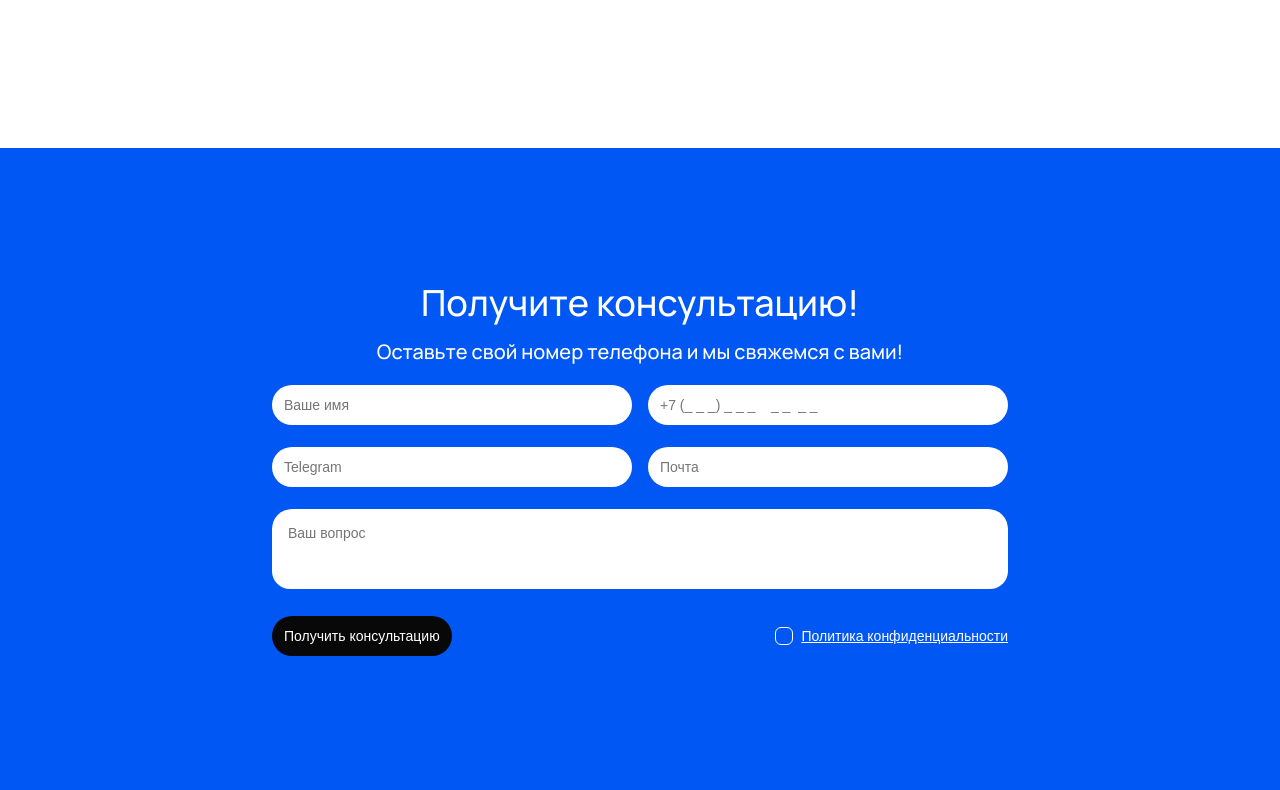
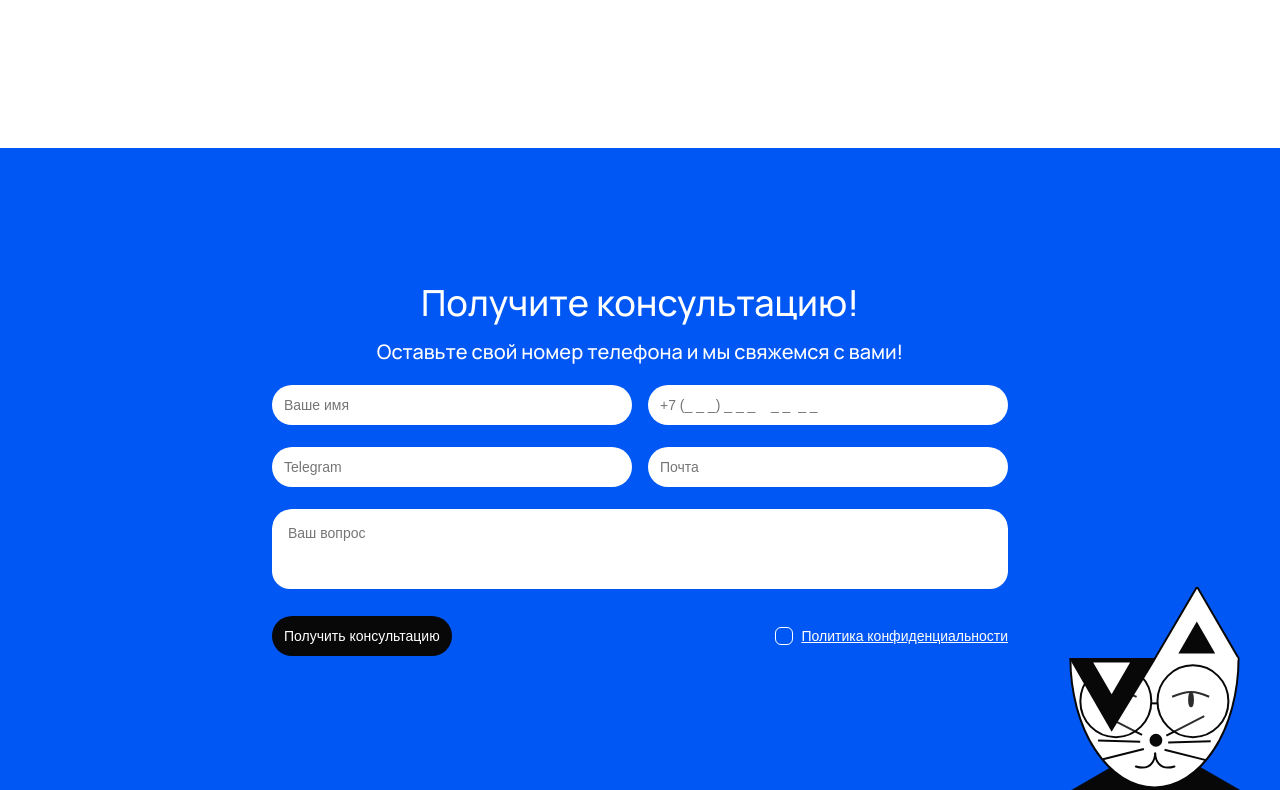
Before and after one commit to Avstudio-sys/portfolio_av_front, a Next.js app: page / in a window 1280 px wide. Shown: the part 2985-3775 px from the top of the page. Built offline with nearby package versions, Linux system fonts and the light colour scheme.

Commit message:
add cat contact block

```diff
--- a/src/app/page.tsx
+++ b/src/app/page.tsx
@@ -83,7 +83,7 @@ export default function Home() {
             <Button className={styles.promo__btn}>Получить консультацию</Button>
           </div>
           <Image
-            src={'/promo/cat_promo.svg'}
+            src={'/cat_black.svg'}
             alt="#"
             width="112"
             height="178"
--- a/src/entities/Review/Review.module.css
+++ b/src/entities/Review/Review.module.css
@@ -31,6 +31,7 @@
   margin-top: 25px;
 
   display: -webkit-box;
+  line-clamp: 3;
   -webkit-line-clamp: 3; /* Ограничиваем количество строк */
   -webkit-box-orient: vertical;
   overflow: hidden;
--- a/src/shared/ui/Textarea/Textarea.tsx
+++ b/src/shared/ui/Textarea/Textarea.tsx
@@ -1,6 +1,5 @@
 import React, { ChangeEvent } from 'react'
 import styles from './Textarea.module.css'
-import { div } from 'motion/react-client'
 
 interface TextareaProps
   extends React.TextareaHTMLAttributes<HTMLTextAreaElement> {
--- a/src/widgets/Contact/Contact.module.css
+++ b/src/widgets/Contact/Contact.module.css
@@ -1,6 +1,29 @@
 .contact {
   padding: 134px 0;
   background-color: var(--color-blue);
+  position: relative;
+  overflow: hidden;
+}
+
+.contact__img {
+  transform: scaleX(-1);
+}
+
+.contact__img_wrapper {
+  position: absolute;
+  width: fit-content;
+  height: fit-content;
+}
+
+.contact__img_wrapper_desctop {
+  bottom: -115px;
+  right: 5%;
+}
+
+.contact__img_small {
+  display: none;
+  bottom: -78px;
+  right: 5%;
 }
 
 .contact__title {
@@ -56,6 +79,15 @@
   opacity: 0.8;
 }
 
+@media screen and (max-width: 1510px) {
+  .contact__img_wrapper_desctop {
+    display: none;
+  }
+  .contact__img_small {
+    display: inline-block;
+  }
+}
+
 @media screen and (max-width: 1280px) {
   .contact__title {
     font-size: 36px;
@@ -67,9 +99,30 @@
   .contact__link {
     font-size: 14px;
   }
+  .contact__img_wrapper {
+    right: 3%;
+  }
+}
+
+@media screen and (max-width: 992px) {
+  .contact {
+    padding: 100px 0 220px;
+  }
+}
+
+@media screen and (max-width: 768px) {
+  .contact {
+    padding: 60px 0 220px;
+  }
 }
 
 @media screen and (max-width: 576px) {
+  .contact__img_small {
+    right: 10%;
+  }
+  .contact {
+    padding: 60px 0 140px;
+  }
   .contact__box {
     flex-direction: column;
     margin-top: 16px;
--- a/src/widgets/Contact/Contact.tsx
+++ b/src/widgets/Contact/Contact.tsx
@@ -6,6 +6,8 @@ import { Textarea } from '@/shared/ui/Textarea/Textarea'
 import { Checkbox } from '@/shared/ui/Checkbox/Checkbox'
 import { Button } from '@/shared/ui/Button/Button'
 import Link from 'next/link'
+import Image from 'next/image'
+import { motion, AnimatePresence } from 'motion/react'
 
 export const Contact = () => {
   const [name, setName] = useState('')
@@ -47,6 +49,41 @@ export const Contact = () => {
 
   return (
     <section className={styles.contact}>
+      <motion.div
+        className={`${styles.contact__img_wrapper} ${styles.contact__img_wrapper_desctop}`}
+        initial={{ y: 250 }} // Начальное состояние: прозрачность 0 и смещение на 100px вниз
+        whileInView={{ y: 0 }}
+        transition={{
+          duration: 0.5,
+        }}
+      >
+        <Image
+          src="/cat_black.svg"
+          width="261"
+          height="421"
+          alt="#"
+          className={styles.contact__img_desctop}
+        />
+      </motion.div>
+      <motion.div
+        className={`${styles.contact__img_wrapper} ${styles.contact__img_small}`}
+        initial={{ y: 194 }}
+        whileInView={{ y: 0 }}
+        transition={{
+          type: 'spring',
+          stiffness: 50,
+          damping: 15,
+          duration: 1,
+        }}
+      >
+        <Image
+          src="/cat_black.svg"
+          width="174"
+          height="280"
+          alt="#"
+          className={styles.contact__img}
+        />
+      </motion.div>
       <div className="wrapper">
         <h3 className={styles.contact__title}>Получите консультацию!</h3>
         <div className={styles.contact__subtitle}>
```
Also changed, not shown: public/cat_black.svg (renamed from public/promo/cat_promo.svg).
